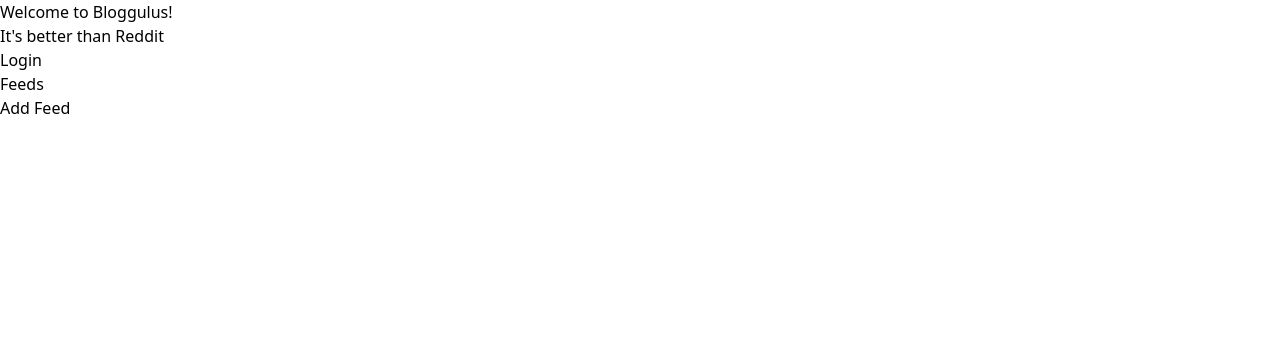
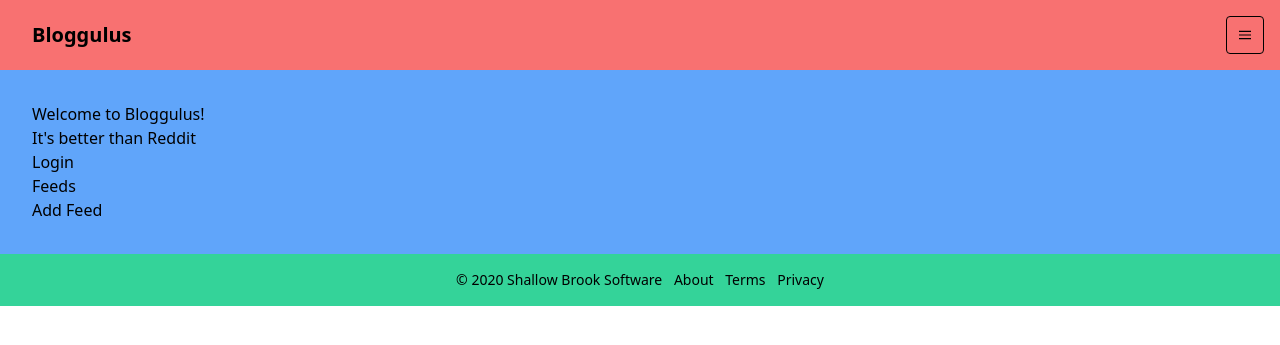
Before and after one commit to theandrew168/bloggulus, a Django app: page / in a window 1280 px wide. Shown: the top 345 px of the page. Run offline with Django 3.2, Linux system fonts and the light colour scheme.

Commit message:
Add basic CSS layout

```diff
--- a/bloggulus/core/templates/core/base.html
+++ b/bloggulus/core/templates/core/base.html
@@ -7,8 +7,23 @@
 	<title>Bloggulus</title>
 </head>
 <body>
-	<main>
+	<header class="flex items-center justify-between p-4 bg-red-400">
+		<span class="font-semibold text-xl px-4">Bloggulus</span>
+		<button class="border border-black rounded p-3">
+			<svg class="fill-current h-3 w-3" viewBox="0 0 20 20" xmlns="http://www.w3.org/2000/svg">
+				<title>Menu</title>
+				<path d="M0 3h20v2H0V3zm0 6h20v2H0V9zm0 6h20v2H0v-2z"/>
+			</svg>
+		</button>
+	</header>
+	<main class="container mx-auto p-8 bg-blue-400">
 		{% block main %}{% endblock %}
 	</main>
+	<footer class="container mx-auto text-sm text-center p-4 bg-green-400">
+		<span class="mx-1">&copy; {% now "Y" %} Shallow Brook Software</span>
+		<a class="mx-1">About</a>
+		<a class="mx-1">Terms</a>
+		<a class="mx-1">Privacy</a>
+	</footer>
 </body>
 </html>
```
